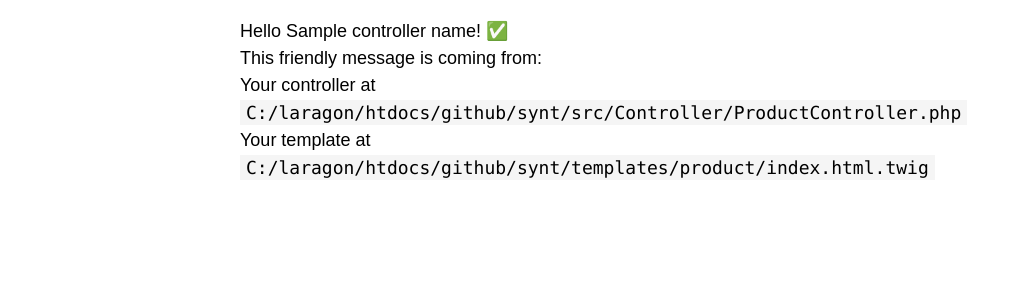
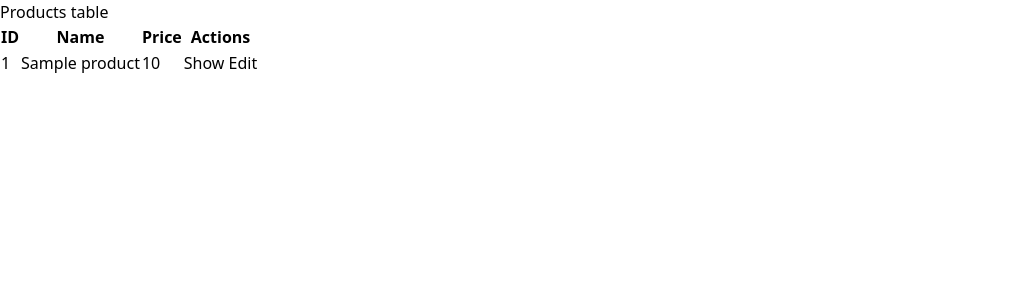
Before and after one commit to michaelthedev/symfony-tut, a Symfony app: template templates/product/index.html.twig in a window 1280 px wide. Shown: the top 300 px of the page, without its empty margins (0-1023 px from the left). Run offline with Twig, Linux system fonts and the light colour scheme; the template is opened without the code that fills it: most values are stand-ins (such as "Sample title", 1, 10 or a date in 2020); style sheets or scripts are compiled from the project's sources; some libraries are stand-ins or nearby versions.

Commit message:
wip: products crud

```diff
--- a/templates/product/index.html.twig
+++ b/templates/product/index.html.twig
@@ -3,18 +3,29 @@
 {% block title %}Hello ProductController!{% endblock %}
 
 {% block body %}
-<style>
-    .example-wrapper { margin: 1em auto; max-width: 800px; width: 95%; font: 18px/1.5 sans-serif; }
-    .example-wrapper code { background: #F5F5F5; padding: 2px 6px; }
-</style>
+<h1> Products table</h1>
 
-<div class="example-wrapper">
-    <h1>Hello {{ controller_name }}! ✅</h1>
-
-    This friendly message is coming from:
-    <ul>
-        <li>Your controller at <code>C:/laragon/htdocs/github/synt/src/Controller/ProductController.php</code></li>
-        <li>Your template at <code>C:/laragon/htdocs/github/synt/templates/product/index.html.twig</code></li>
-    </ul>
-</div>
+<table class="table table-striped">
+    <thead>
+        <tr>
+            <th>ID</th>
+            <th>Name</th>
+            <th>Price</th>
+            <th>Actions</th>
+        </tr>
+    </thead>
+    <tbody>
+        {% for product in products %}
+        <tr>
+            <td>{{ product.id }}</td>
+            <td>{{ product.name }}</td>
+            <td>{{ product.price }}</td>
+            <td>
+                <a href="{{ path('products.show', { 'id': product.id }) }}" class="btn btn-primary">Show</a>
+                <a href="" class="btn btn-warning">Edit</a>
+            </td>
+        </tr>
+        {% endfor %}
+    </tbody>
+</table>
 {% endblock %}
```
Also changed, not shown: src/Controller/ProductController.php (+31 -2 lines), templates/product/create.html.twig (added, +9 -0 lines), templates/product/show.html.twig (added, +9 -0 lines).
